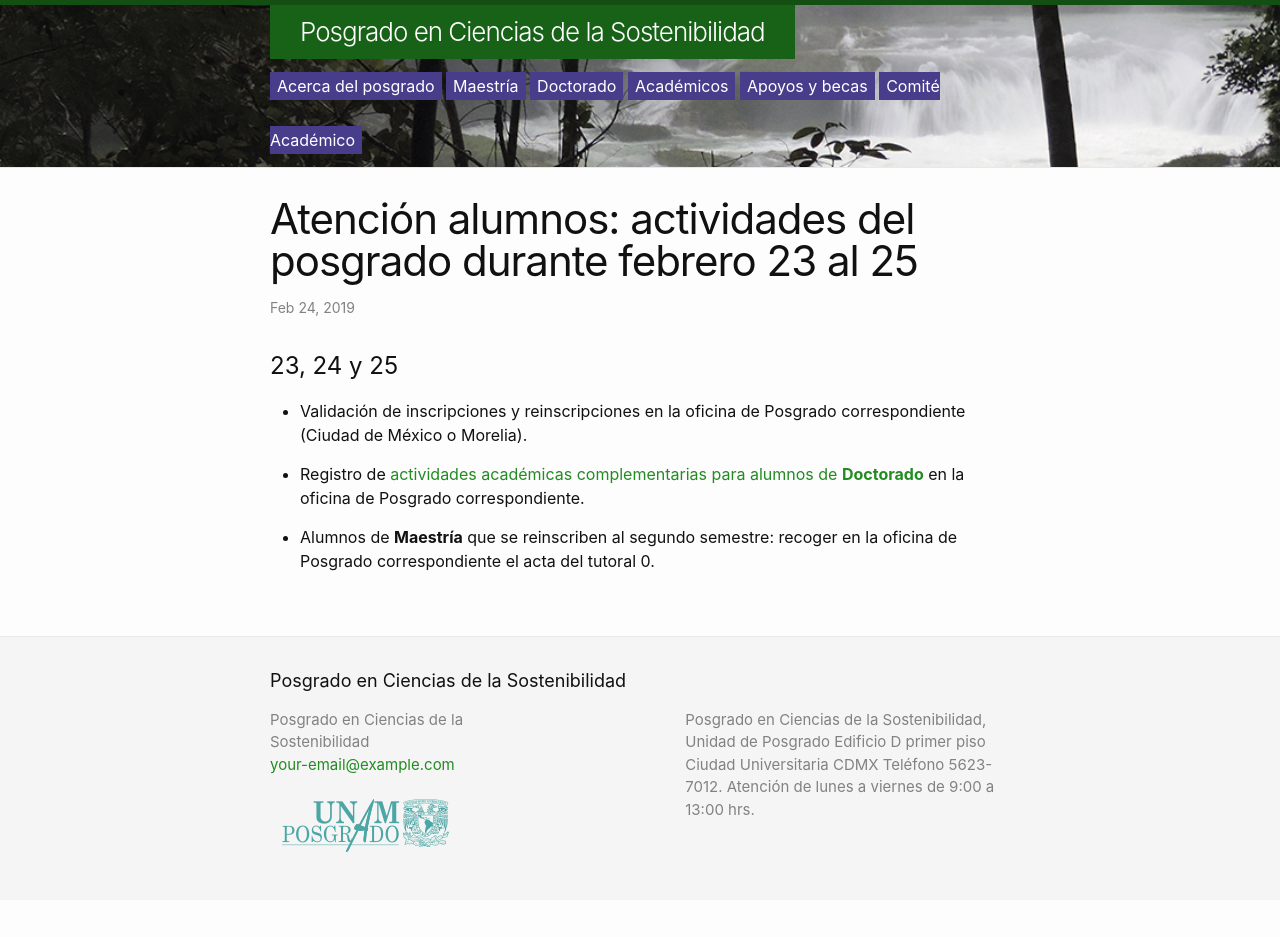
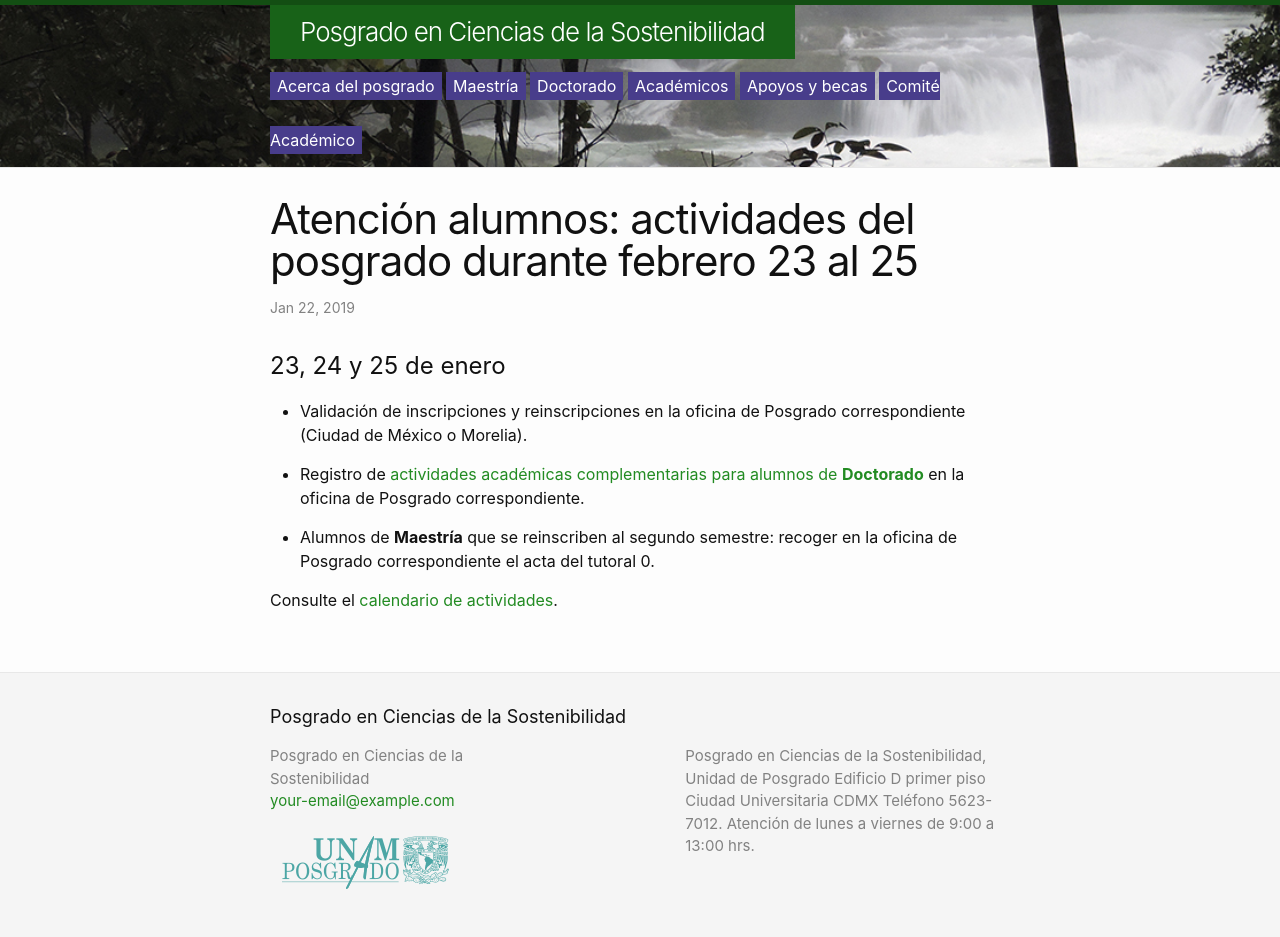
Before and after one commit to pcs-unam/pcs-unam.github.io, a Jekyll site: the page built from _posts/2019-01-22-actividades_calen.md, in a window 1280 px wide. Built offline with Jekyll 4.4.1, drawn with Linux system fonts in a browser that asks for light colours; before the commit the page ends 900 px from its top, so only the background shows below that.

Commit message:
Update and rename 2019-02-22-welcome-to-jekyll.markdown to 2019-01-22-actividades_calen.md

```diff
--- a/_posts/2019-02-22-welcome-to-jekyll.markdown
+++ b/_posts/2019-01-22-actividades_calen.md
@@ -1,14 +1,16 @@
 ---
 layout: post
 title:  "Atención alumnos: actividades del posgrado durante febrero 23 al 25"
-date:   2019-02-24 17:19:08 -0600
+date:   2019-01-22 17:19:08 -0600
 categories: calendario
 ---
 
-# 23, 24 y 25
+# 23, 24 y 25 de enero
 
  - Validación de inscripciones y reinscripciones en la oficina de Posgrado correspondiente (Ciudad de México o Morelia).
 
  - Registro de [actividades académicas complementarias para alumnos de **Doctorado**](/doctorado/actividades) en la oficina de Posgrado correspondiente.
 
  - Alumnos de **Maestría** que se reinscriben al segundo semestre: recoger en la oficina de Posgrado correspondiente el acta del tutoral 0.
+
+Consulte el [calendario de actividades](/posgrado/calendario).
```
